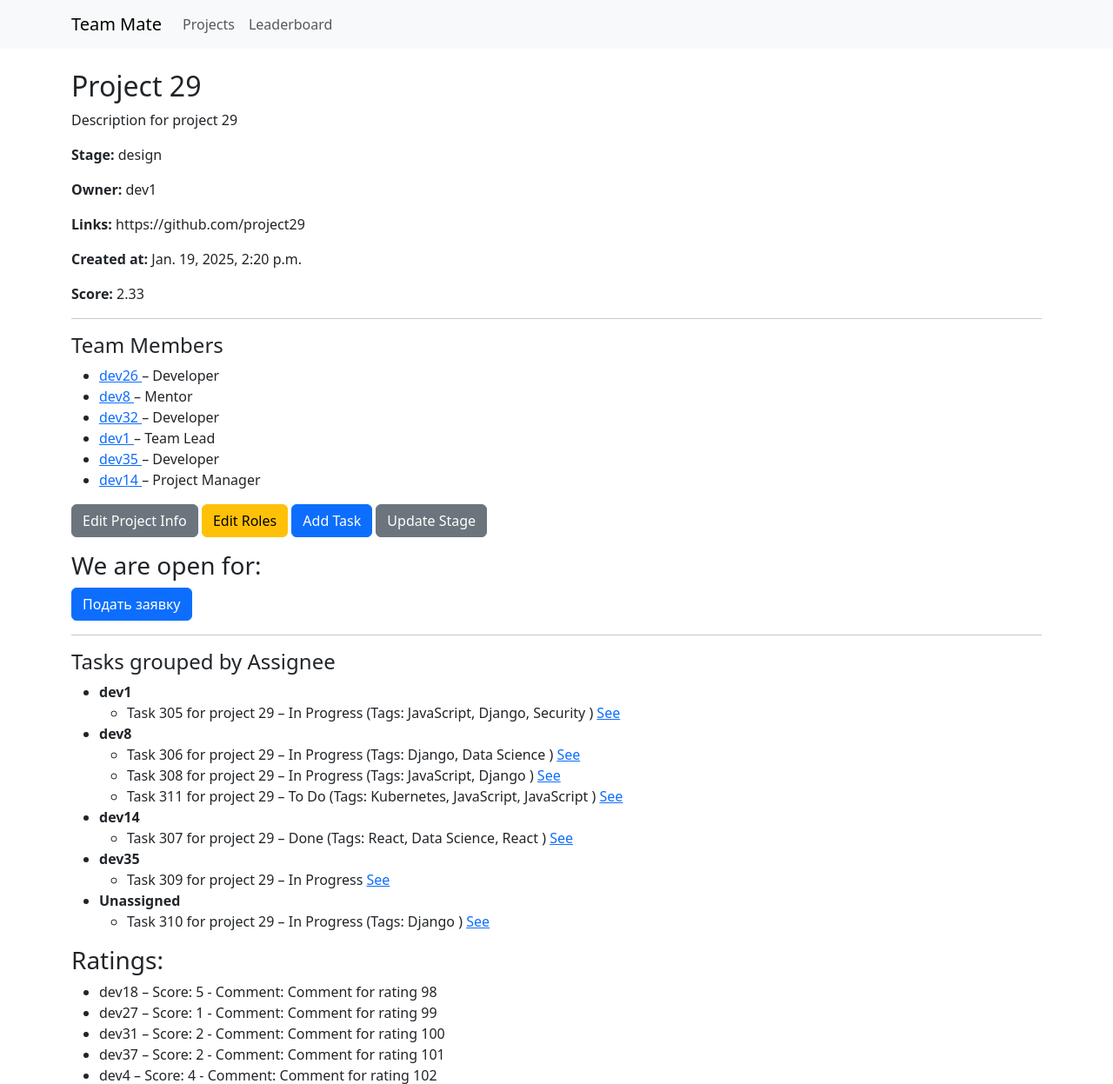
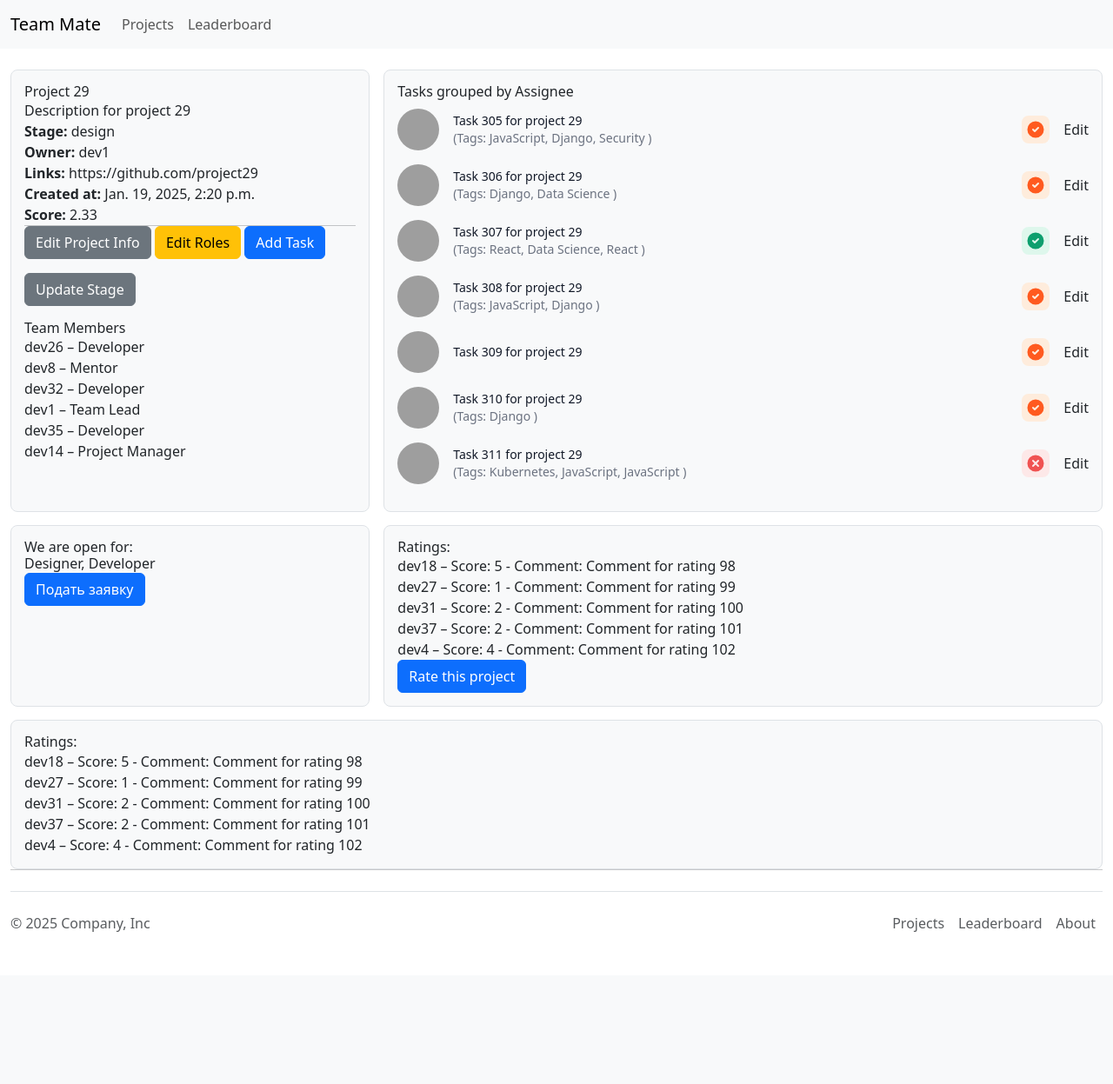
Before and after one commit to bashyrov/team-mate, a Django app: page /project/29/ in a window 1280 px wide. Shown: the top 1247 px of the page at 87% size. After the commit the page ends 1072 px from the top, so only its background shows below. Run offline with Django 5.2, Linux system fonts and the light colour scheme; data comes from the database, SQL or seed files in the repository; some libraries are stand-ins or nearby versions; grey boxes are pictures that could not be loaded.

Commit message:
Create some frontend styles ford projects card and profiles

```diff
--- a/projects/models.py
+++ b/projects/models.py
@@ -71,7 +71,6 @@ class Project(models.Model):
         ('design', 'Design & Architecture'),
         ('implementation', 'Implementation / Development'),
         ('testing', 'Testing & QA'),
-        ('completed', 'Completed'),
         ('deployed', 'Deployed'),
     ]
 
--- a/projects/views.py
+++ b/projects/views.py
@@ -45,6 +45,8 @@ class ProjectDetailView(DetailView):
 
         memberships = list(project.projectmembership_set.all())
 
+        tasks = Task.objects.filter(project=project)
+
         tasks_by_assignee = {}
         for task in project.tasks.all():
             key = task.assignee.username if task.assignee else "Unassigned"
@@ -68,6 +70,7 @@ class ProjectDetailView(DetailView):
 
         context.update({
             'memberships': memberships,
+            'tasks': tasks,
             'tasks_by_assignee': tasks_by_assignee,
             'current_membership': current_membership,
             'can_rate': can_rate,
--- a/templates/base.html
+++ b/templates/base.html
@@ -5,8 +5,10 @@
     <title>Team Mate</title>
     <link href="https://cdn.jsdelivr.net/npm/bootstrap@5.3.2/dist/css/bootstrap.min.css" rel="stylesheet">
     <link href="https://cdn.jsdelivr.net/npm/bootstrap@5.3.0/dist/css/bootstrap.min.css" rel="stylesheet">
+    <link href="https://cdn.jsdelivr.net/npm/flowbite@3.1.2/dist/flowbite.min.css" rel="stylesheet">
     <script src="https://unpkg.com/htmx.org@1.9.9"></script>
-
+  <style>
+  </style>
 </head>
 <body>
 <nav class="navbar navbar-expand-lg navbar-light bg-light">
@@ -24,6 +26,16 @@
         <li class="nav-item">
           <a class="nav-link" href="{% url 'projects:my_projects' %}">My Projects</a>
         </li>
+         <li class="nav-item">
+          <a class="nav-link" href="{% url 'projects:my_projects' %}">My Tasks</a>
+        </li>
+          <button type="button" class="btn btn-primary position-relative">
+            Inbox
+            <span class="position-absolute top-0 start-100 translate-middle badge rounded-pill bg-danger">
+              99+
+              <span class="visually-hidden">unread messages</span>
+            </span>
+          </button>
         <li class="nav-item">
           <a class="nav-link" href="{% url 'projects:profile' user.pk %}">Profile</a>
         </li>
--- /dev/null
+++ b/templates/includes/task-card.html
@@ -0,0 +1,48 @@
+<li class="pb-3 sm:pb-4">
+            <div class="flex items-center space-x-4 rtl:space-x-reverse">
+               <div class="shrink-0">
+                <img class="w-12 h-12 rounded-full" src="https://i.pinimg.com/736x/d3/1c/40/d31c40b147ac2535e50f57017e8fa1d9.jpg" alt="Neil image">
+               </div>
+               <div class="flex-1 min-w-0">
+                  <p class="text-sm font-medium text-gray-900 truncate dark:text-white">
+                     {{ task.title }}
+                  </p>
+                 {% if task.tags.all %}
+                   <p class="text-sm text-gray-500 truncate dark:text-gray-400">
+                    (Tags: {% for tag in task.tags.all %}
+                      {{ tag.name }}{% if not forloop.last %}, {% endif %}
+                  {% endfor %})
+                  </p>
+                {% endif %}
+               </div>
+               <div class="inline-flex items-center text-base font-semibold text-gray-900 dark:text-white">
+                 {% if task.status == 'done' %}
+                    <div class="inline-flex items-center justify-center shrink-0 w-8 h-8 text-green-500 bg-green-100 rounded-lg dark:bg-green-800 dark:text-green-200">
+                        <svg class="w-5 h-5" aria-hidden="true" xmlns="http://www.w3.org/2000/svg" fill="currentColor" viewBox="0 0 20 20">
+                            <path d="M10 .5a9.5 9.5 0 1 0 9.5 9.5A9.51 9.51 0 0 0 10 .5Zm3.707 8.207-4 4a1 1 0 0 1-1.414 0l-2-2a1 1 0 0 1 1.414-1.414L9 10.586l3.293-3.293a1 1 0 0 1 1.414 1.414Z"></path>
+                        </svg>
+                        <span class="sr-only">Check icon</span>
+                    </div>
+                 {% elif task.status == 'in_progress' %}
+                  <div class="inline-flex items-center justify-center shrink-0 w-8 h-8 text-orange-500 bg-orange-100 rounded-lg dark:bg-orange-700 dark:text-orange-200">
+                      <svg class="w-5 h-5" aria-hidden="true" xmlns="http://www.w3.org/2000/svg" fill="currentColor" viewBox="0 0 20 20">
+                            <path d="M10 .5a9.5 9.5 0 1 0 9.5 9.5A9.51 9.51 0 0 0 10 .5Zm3.707 8.207-4 4a1 1 0 0 1-1.414 0l-2-2a1 1 0 0 1 1.414-1.414L9 10.586l3.293-3.293a1 1 0 0 1 1.414 1.414Z"></path>
+                      </svg>
+                      <span class="sr-only">Warning icon</span>
+                  </div>
+                 {% else %}
+                    <div class="inline-flex items-center justify-center shrink-0 w-8 h-8 text-red-500 bg-red-100 rounded-lg dark:bg-red-800 dark:text-red-200">
+                        <svg class="w-5 h-5" aria-hidden="true" xmlns="http://www.w3.org/2000/svg" fill="currentColor" viewBox="0 0 20 20">
+                            <path d="M10 .5a9.5 9.5 0 1 0 9.5 9.5A9.51 9.51 0 0 0 10 .5Zm3.707 11.793a1 1 0 1 1-1.414 1.414L10 11.414l-2.293 2.293a1 1 0 0 1-1.414-1.414L8.586 10 6.293 7.707a1 1 0 0 1 1.414-1.414L10 8.586l2.293-2.293a1 1 0 0 1 1.414 1.414L11.414 10l2.293 2.293Z"></path>
+                        </svg>
+                        <span class="sr-only">Error icon</span>
+                    </div>
+                 {% endif %}
+
+               </div>
+              {% if current_membership and current_membership.role in "LEAD,PM,Mentor" %}
+                    <a href="{% url 'projects:task_edit' task.pk %}">Edit</a>
+              {% endif %}
+              <a href="{% url 'projects:task_edit' task.pk %}">Edit</a>
+            </div>
+         </li>
--- a/templates/projects/project_detail.html
+++ b/templates/projects/project_detail.html
@@ -1,6 +1,8 @@
 {% extends "base.html" %}
 {% block content %}
 {% if project %}
+<div class="d-grid gap-3" style="grid-template-columns: 1fr 2fr;">
+  <div class="bg-body-tertiary border rounded-3 sticky-top" style="min-height: 100px; padding: 15px;">
     <h2>{{ project.name }}</h2>
       <p>{{ project.description }}</p>
       <p><strong>Stage:</strong> {{ project.development_stage }}</p>
@@ -12,6 +14,10 @@
       <p><strong>Created at:</strong> {{ project.created_at }}</p>
       <p><strong>Score:</strong> {{ project.score }}</p>
       <hr>
+      <a href="{% url 'projects:project_edit' project.pk %}" class="btn btn-secondary mb-3">Edit Project Info</a>
+      <a href="{% url 'projects:project_edit_roles' project.pk %}" class="btn btn-warning mb-3">Edit Roles</a>
+      <a href="{% url 'projects:task_create' project.pk %}" class="btn btn-primary mb-3">Add Task</a>
+      <a href="{% url 'projects:project_edit_stage' project.pk%}" class="btn btn-secondary mb-3">Update Stage</a>
 
       <h4>Team Members</h4>
       <ul>
@@ -25,21 +31,26 @@
           <li>No members yet.</li>
         {% endfor %}
       </ul>
-
-<a href="{% url 'projects:project_edit' project.pk %}" class="btn btn-secondary mb-3">Edit Project Info</a>
-<a href="{% url 'projects:project_edit_roles' project.pk %}" class="btn btn-warning mb-3">Edit Roles</a>
-<a href="{% url 'projects:task_create' project.pk %}" class="btn btn-primary mb-3">Add Task</a>
-<a href="{% url 'projects:project_edit_stage' project.pk%}" class="btn btn-secondary mb-3">Update Stage</a>
-
-
-
-{% if current_membership and current_membership.role in "LEAD,PM,Mentor" %}
-  <a href="{% url 'projects:project_edit' project.pk %}" class="btn btn-secondary mb-3">Edit Project Info</a>
-  <a href="{% url 'projects:project_edit_stage' project.pk%}">Update Stage</a>
-  <a href="{% url 'projects:task_create' project.pk %}" class="btn btn-primary mb-3">Add Task</a>
+  </div>
+  <div class="bg-body-tertiary border rounded-3" style="padding: 15px">
+    {% if  tasks %}
+      <h4>Tasks grouped by Assignee</h4>
+      <ul style="padding-top: 10px;">
+        {% for task in tasks %}
+          {% include "includes/task-card.html" %}
+        {% empty %}
+          <li>No tasks yet.</li>
+        {% endfor %}
+      </ul>
+    {% else %}
+      <h2>No tasks yet.</h2>
     {% endif %}
-
+  </div>
+</div>
+<div class="d-grid gap-3" style="grid-template-columns: 1fr 2fr;">
+  <div class="bg-body-tertiary border rounded-3 sticky-top" style="min-height: 100px; padding: 15px; margin-top: 15px;">
     <h3>We are open for:</h3>
+    <h5>Designer, Developer</h5>
     {% if can_applicate %}
       <button class="btn btn-primary"
             hx-get="{% url 'projects:apply' project.pk %}"
@@ -50,6 +61,61 @@
         Подать заявку
     </button>
     {% endif %}
+  </div>
+<div class="bg-body-tertiary border rounded-3" style="min-height: 100px; padding: 15px; margin-top: 15px;">
+  <h3>Ratings:</h3>
+    {% if project.ratings.all %}
+    <ul>
+      {% for rating in project.ratings.all %}
+        <li>{{ rating.user.username }} – Score: {{ rating.score }}
+            {% if rating.comment %}- Comment: {{ rating.comment }}{% endif %}
+        </li>
+      {% empty %}
+        <li>No ratings yet.</li>
+      {% endfor %}
+    </ul>
+    {% else %}
+      <h2>No ratings yet.</h2>
+    {% endif %}
+
+    {% if can_rate %}
+      <button class="btn btn-primary"
+              hx-get="{% url 'projects:project_rate' project.pk %}"
+              hx-target="#rating-dialog">
+        Rate this project
+      </button>
+    {% endif %}
+</div>
+</div>
+<div class="bg-body-tertiary border rounded-3" style="min-height: 100px; padding: 15px; margin-top: 15px;">
+  <h3>Ratings:</h3>
+    {% if project.ratings.all %}
+    <ul>
+      {% for rating in project.ratings.all %}
+        <li>{{ rating.user.username }} – Score: {{ rating.score }}
+            {% if rating.comment %}- Comment: {{ rating.comment }}{% endif %}
+        </li>
+      {% empty %}
+        <li>No ratings yet.</li>
+      {% endfor %}
+    </ul>
+    {% else %}
+      <h2>No ratings yet.</h2>
+    {% endif %}
+
+    {% if can_rate and project.development_stage == 'deployed'%}
+      <button class="btn btn-primary"
+              hx-get="{% url 'projects:project_rate' project.pk %}"
+              hx-target="#rating-dialog">
+        Rate this project
+      </button>
+    {% endif %}
+</div>
+{% if current_membership and current_membership.role in "LEAD,PM,Mentor" %}
+  <a href="{% url 'projects:project_edit' project.pk %}" class="btn btn-secondary mb-3">Edit Project Info</a>
+  <a href="{% url 'projects:project_edit_stage' project.pk%}">Update Stage</a>
+  <a href="{% url 'projects:task_create' project.pk %}" class="btn btn-primary mb-3">Add Task</a>
+{% endif %}
 
 <div class="modal fade" id="applicationModal" tabindex="-1" aria-hidden="true">
   <div class="modal-dialog">
@@ -59,58 +125,13 @@
         <button type="button" class="btn-close" data-bs-dismiss="modal" aria-label="Закрыть"></button>
       </div>
       <div class="modal-body" id="modal-body">
-        <div class="text-center p-3">Загрузка...</div>
+        <div class="text-center p-3">Loading...</div>
       </div>
     </div>
   </div>
 </div>
 
 <hr>
-
-<h4>Tasks grouped by Assignee</h4>
-<ul>
-  {% for assignee, tasks in tasks_by_assignee.items %}
-    <li>
-      <strong>{{ assignee }}</strong>
-      <ul>
-        {% for task in tasks %}
-          <li>
-            {{ task.title }} – {{ task.get_status_display }}
-            {% if task.tags.all %}
-              (Tags: {% for tag in task.tags.all %}
-                {{ tag.name }}{% if not forloop.last %}, {% endif %}
-              {% endfor %})
-            {% endif %}
-            <a href="{% url 'projects:task_detail' task.pk %}">See</a>
-            {% if current_membership and current_membership.role in "LEAD,PM,Mentor" %}
-              <a href="{% url 'projects:task_edit' task.pk %}">Edit</a>
-            {% endif %}
-          </li>
-        {% endfor %}
-      </ul>
-    </li>
-  {% empty %}
-    <li>No tasks yet.</li>
-  {% endfor %}
-</ul>
-<h3>Ratings:</h3>
-<ul>
-  {% for rating in project.ratings.all %}
-    <li>{{ rating.user.username }} – Score: {{ rating.score }}
-        {% if rating.comment %}- Comment: {{ rating.comment }}{% endif %}
-    </li>
-  {% empty %}
-    <li>No ratings yet.</li>
-  {% endfor %}
-</ul>
-
-{% if can_rate %}
-  <button class="btn btn-primary"
-          hx-get="{% url 'projects:project_rate' project.pk %}"
-          hx-target="#rating-dialog">
-    Rate this project
-  </button>
-{% endif %}
 
 <div class="modal fade" id="ratingModal" tabindex="-1" aria-hidden="true">
   <div class="modal-dialog">
```
Also changed, not shown: templates/includes/project-card.html (added, +31 -0 lines), templates/projects/profile.html (+17 -10 lines), templates/projects/project_detail1.html (added, +83 -0 lines), templates/projects/project_list.html (+10 -32 lines). Lines whose indentation alone changed are shown as unchanged.
